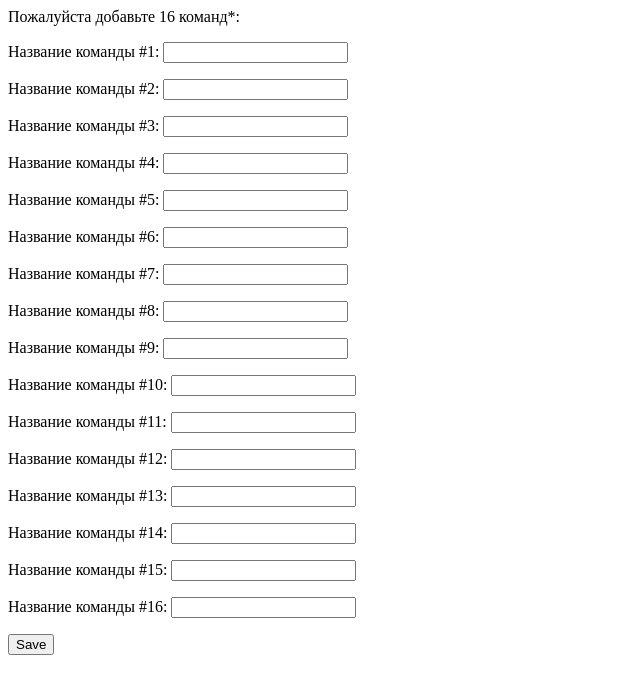
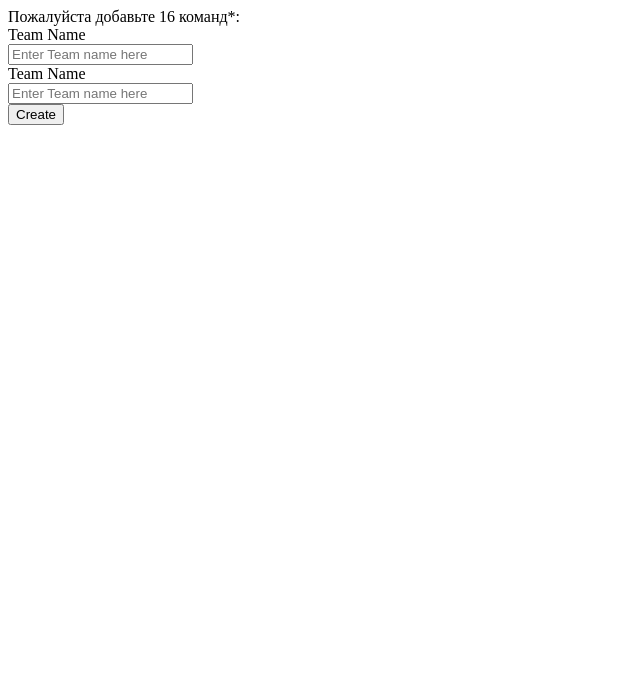
Before and after one commit to apollo64/Nur_tournament, a Django app: page /index in a window 1280 px wide. Shown: the top 694 px of the page, without its empty margins (0-640 px from the left). Run offline with Django 3.2, Linux system fonts and the light colour scheme.

Commit message:
to pages are developed: input to db and output from db, without any additional score division.

```diff
--- a/Schema.txt
+++ b/Schema.txt
@@ -21,4 +21,4 @@ model teams
 name
 score
 division
-2.
+2.How to save from the form to he base all teams/ check http://127.0.0.1:8001/index - (probably abcense of
--- a/nurtourna/urls.py
+++ b/nurtourna/urls.py
@@ -16,10 +16,11 @@ Including another URLconf
 from django.contrib import admin
 from django.urls import path
 
-from teams.views import TeamCreateView, DivisionTeamView
+from teams.views import create_teams_normal, DivisionTeamView
 
 urlpatterns = [
     path('admin/', admin.site.urls),
-    path('index', TeamCreateView.as_view(), name='add_team'),
+    # path('index', TeamCreateView.as_view(), name='add_team'),
+    path('index', create_teams_normal, name='add_team'),
     path('divisions', DivisionTeamView.as_view(), name='divisions'),
 ]
--- a/teams/forms.py
+++ b/teams/forms.py
@@ -1,21 +1,32 @@
 from django import forms
-from django.forms import widgets
+from django.forms import widgets, formset_factory
 
 
+# class TeamForm(forms.Form):
+#     name1 = forms.CharField(max_length=20, required=True, label='Название команды #1')
+#     name2 = forms.CharField(max_length=20, required=True, label='Название команды #2')
+#     name3 = forms.CharField(max_length=20, required=True, label='Название команды #3')
+#     name4 = forms.CharField(max_length=20, required=True, label='Название команды #4')
+#     name5 = forms.CharField(max_length=20, required=True, label='Название команды #5')
+#     name6 = forms.CharField(max_length=20, required=True, label='Название команды #6')
+#     name7 = forms.CharField(max_length=20, required=True, label='Название команды #7')
+#     name8 = forms.CharField(max_length=20, required=True, label='Название команды #8')
+#     name9 = forms.CharField(max_length=20, required=True, label='Название команды #9')
+#     name10 = forms.CharField(max_length=20, required=True, label='Название команды #10')
+#     name11 = forms.CharField(max_length=20, required=True, label='Название команды #11')
+#     name12 = forms.CharField(max_length=20, required=True, label='Название команды #12')
+#     name13 = forms.CharField(max_length=20, required=True, label='Название команды #13')
+#     name14 = forms.CharField(max_length=20, required=True, label='Название команды #14')
+#     name15 = forms.CharField(max_length=20, required=True, label='Название команды #15')
+#     name16 = forms.CharField(max_length=20, required=True, label='Название команды #16')
+
 class TeamForm(forms.Form):
-    name1 = forms.CharField(max_length=20, required=True, label='Название команды #1')
-    name2 = forms.CharField(max_length=20, required=True, label='Название команды #2')
-    name3 = forms.CharField(max_length=20, required=True, label='Название команды #3')
-    name4 = forms.CharField(max_length=20, required=True, label='Название команды #4')
-    name5 = forms.CharField(max_length=20, required=True, label='Название команды #5')
-    name6 = forms.CharField(max_length=20, required=True, label='Название команды #6')
-    name7 = forms.CharField(max_length=20, required=True, label='Название команды #7')
-    name8 = forms.CharField(max_length=20, required=True, label='Название команды #8')
-    name9 = forms.CharField(max_length=20, required=True, label='Название команды #9')
-    name10 = forms.CharField(max_length=20, required=True, label='Название команды #10')
-    name11 = forms.CharField(max_length=20, required=True, label='Название команды #11')
-    name12 = forms.CharField(max_length=20, required=True, label='Название команды #12')
-    name13 = forms.CharField(max_length=20, required=True, label='Название команды #13')
-    name14 = forms.CharField(max_length=20, required=True, label='Название команды #14')
-    name15 = forms.CharField(max_length=20, required=True, label='Название команды #15')
-    name16 = forms.CharField(max_length=20, required=True, label='Название команды #16')
+    name = forms.CharField(
+        label='Team Name',
+        widget=forms.TextInput(attrs={
+            'class': 'form-control',
+            'placeholder': 'Enter Team name here'
+        }))
+    class Meta:
+        fields = ('name')
+TeamFormset = formset_factory(TeamForm, min_num=2, max_num=2)
--- a/teams/templates/index.html
+++ b/teams/templates/index.html
@@ -3,14 +3,90 @@
 <head>
     <meta charset="UTF-8">
     <title>Welcome to tournament board</title>
+    <script type='text/javascript'>
+    function updateElementIndex(el, prefix, ndx) {
+        var id_regex = new RegExp('(' + prefix + '-\\d+)');
+        var replacement = prefix + '-' + ndx;
+        if ($(el).attr("for")) $(el).attr("for", $(el).attr("for").replace(id_regex, replacement));
+        if (el.id) el.id = el.id.replace(id_regex, replacement);
+        if (el.name) el.name = el.name.replace(id_regex, replacement);
+    }
+    function cloneMore(selector, prefix) {
+        var newElement = $(selector).clone(true);
+        var total = $('#id_' + prefix + '-TOTAL_FORMS').val();
+        newElement.find(':input:not([type=button]):not([type=submit]):not([type=reset])').each(function() {
+            var name = $(this).attr('name').replace('-' + (total-1) + '-', '-' + total + '-');
+            var id = 'id_' + name;
+            $(this).attr({'name': name, 'id': id}).val('').removeAttr('checked');
+        });
+        newElement.find('label').each(function() {
+            var forValue = $(this).attr('for');
+            if (forValue) {
+              forValue = forValue.replace('-' + (total-1) + '-', '-' + total + '-');
+              $(this).attr({'for': forValue});
+            }
+        });
+        total++;
+        $('#id_' + prefix + '-TOTAL_FORMS').val(total);
+        $(selector).after(newElement);
+        var conditionRow = $('.form-row:not(:last)');
+        conditionRow.find('.btn.add-form-row')
+        .removeClass('btn-success').addClass('btn-danger')
+        .removeClass('add-form-row').addClass('remove-form-row')
+        .html('<span class="glyphicon glyphicon-minus" aria-hidden="true"></span>');
+        return false;
+    }
+    function deleteForm(prefix, btn) {
+        var total = parseInt($('#id_' + prefix + '-TOTAL_FORMS').val());
+        if (total > 1){
+            btn.closest('.form-row').remove();
+            var forms = $('.form-row');
+            $('#id_' + prefix + '-TOTAL_FORMS').val(forms.length);
+            for (var i=0, formCount=forms.length; i<formCount; i++) {
+                $(forms.get(i)).find(':input').each(function() {
+                    updateElementIndex(this, prefix, i);
+                });
+            }
+        }
+        return false;
+    }
+    $(document).on('click', '.add-form-row', function(e){
+        e.preventDefault();
+        cloneMore('.form-row:last', 'form');
+        return false;
+    });
+    $(document).on('click', '.remove-form-row', function(e){
+        e.preventDefault();
+        deleteForm('form', $(this));
+        return false;
+    });
+    </script>
 </head>
 <body>
 
 <label>Пожалуйста добавьте 16 команд*:</label><br/>
-<form method="POST" class="post-form">
-    {% csrf_token %}
-        {{ form.as_p }}
-        <button type="submit" class="save btn btn-default">Save</button>
-    </form>
+<form class="form-horizontal" method="POST" action="">
+{% csrf_token %}
+{{ formset.management_form }}
+{% for form in formset %}
+<div class="row form-row spacer">
+    <div class="col-2">
+        <label>{{form.name.label}}</label>
+    </div>
+    <div class="col-4 offset-2">
+        <div class="input-group">
+            {{form.name}}
+
+        </div>
+    </div>
+</div>
+{% endfor %}
+<div class="row spacer">
+    <div class="col-4 offset-2">
+        <button type="submit" class="btn btn-block btn-primary">Create</button>
+    </div>
+</div>
+</form>
+
 </body>
 </html>
--- a/teams/views.py
+++ b/teams/views.py
@@ -2,8 +2,9 @@ from django.shortcuts import render, redirect
 
 # Create your views here.
 from django.views.generic import FormView, CreateView, ListView
+from requests import Response
 
-from teams.forms import TeamForm
+from teams.forms import TeamForm, TeamFormset
 from teams.models import Team, Division
 
 
@@ -37,26 +38,43 @@ class TeamCreateView(FormView):
         # This method is called when valid form data has been POSTed.
         # It should return an HttpResponse.
         # form.send_email()
-        return redirect('divisions')
+
+        # return redirect('divisions')
+        for i in form:
+            Team.objects
+        return Response(status=200)
 
 # class AuthorCreate(CreateView):
 #     model = Team
 #     fields = ['name1',  ]
+
+def create_teams_normal(request):
+    template_name = 'index.html'
+    heading_message = 'Welcome to tournament'
+    # max_number_teams = 2 cv
+    if request.method == 'GET':
+        formset = TeamFormset(request.GET or None)
+    elif request.method == 'POST':
+        formset = TeamFormset(request.POST)
+        if formset.is_valid():
+            for form in formset:
+                # extract name from each form and save
+                name = form.cleaned_data.get('name')
+                # save book instance
+                if name:
+                    Team(name=name).save()
+                    # redirect('divisions')
+            # once all books are saved, redirect to book list view
+            return redirect('divisions')
+    return render(request, template_name, {
+        'formset': formset,
+        'heading': heading_message,
+    })
+
 
 
 class DivisionTeamView(ListView):
     model = Team
     context_object_name = 'team_division_list'
     template_name = 'divisions.html'
-
-    def get_queryset(self):
-        teams_list = Team.objects.get.all
-        for t in teams_list[-8:]:
-            Division.objects.create(name ="A", name_teams = t['name'])
-        for t in teams_list[:8]:
-            Division.objects.create(name ="B", name_teams = t['name'])
-        data = {"A": [Division.objects.filter(name__iexact="A")],
-                "B": [Division.objects.filter(name__iexact="B")]}
-        # divisions = ['A', 'B']
-        # for data
-        return data
+    queryset = Team.objects.all()
```
Also changed, not shown: teams/models.py (+13 -13 lines), teams/templates/divisions.html (+13 -2 lines), teams/templates/index2.html (deleted, +0 -47 lines), 1 other file.
